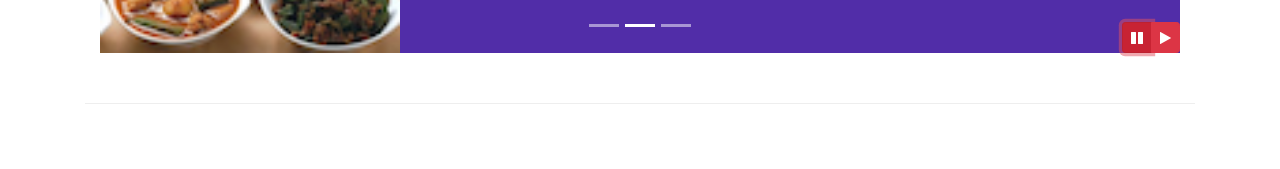
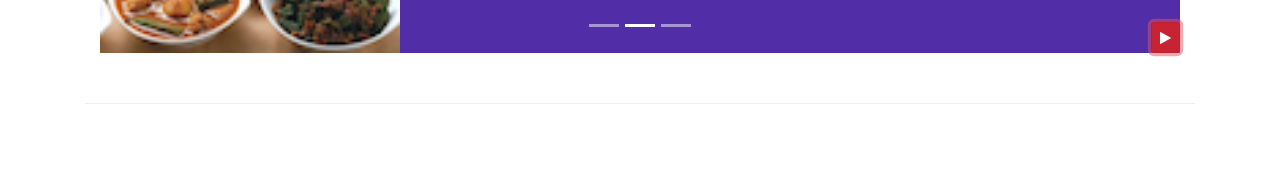
Before and after one commit to msrecec/conFusion, a website: page index.html in a window 1280 px wide. Both pictures are taken after a click on the button 1137 px from the left and 668 px from the top of the page. Shown: the part 631-800 px from the top of the page. Drawn offline with nearby package versions, Linux system fonts and the light colour scheme.

Commit message:
More Bootstrap and JQuery

```diff
--- a/css/styles.css
+++ b/css/styles.css
@@ -72,7 +72,5 @@ body {
   right: 0px;
   position: absolute;
   bottom: 0px;
+  z-index: 1;
 }
-#carousel-pause, #carousel-play {
-  z-index: 10;
-}
--- a/index.html
+++ b/index.html
@@ -224,14 +224,10 @@
                     <a class="carousel-control-next" href="#mycarousel" role="button" data-slide="next">
                         <span class="carousel-control-next-icon"></span>
                     </a>
-                    <div class="btn-group" id="carouselButton">
-                        <button class="btn btn-danger btn-sm" id="carousel-pause">
-                            <span class="fa fa-pause"></span>
-                        </button>
-                        <button class="btn btn-danger btn-sm" id="carousel-play">
-                            <span class="fa fa-play"></span>
-                        </button>
-                    </div>
+                    <button class="btn btn-danger btn-sm" id="carouselButton">
+                        <span class="fa fa-pause"></span>
+                    </button>
+
                 </div>
             </div>
         </div>
@@ -337,11 +333,16 @@
     <script>
         $(document).ready(function() {
             $('#mycarousel').carousel({interval:2000});
-            $('#carousel-pause').click(function() {
-                $('#mycarousel').carousel('pause');
-            });
-            $('#carousel-play').click(function() {
-                $('#mycarousel').carousel('cycle');
+            $('#carouselButton').click(function() {
+                if($('#carouselButton').children('span').hasClass('fa-pause')) {
+                    $('#mycarousel').carousel('pause');
+                    $('#carouselButton').children('span').removeClass('fa-pause');
+                    $('#carouselButton').children('span').addClass('fa-play');
+                } else if($('#carouselButton').children('span').hasClass('fa-play')) {
+                    $('#mycarousel').carousel('cycle');
+                    $('#carouselButton').children('span').removeClass('fa-play');
+                    $('#carouselButton').children('span').addClass('fa-pause');
+                }
             });
         });
     </script>
```
